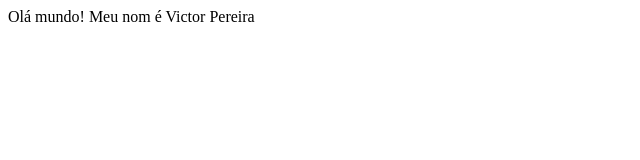
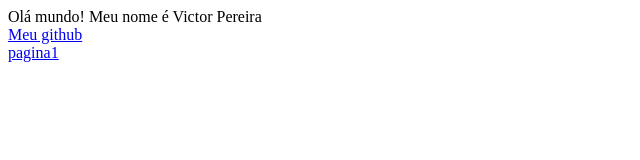
Before and after one commit to victor3236/Aprendendo-HTML-CSS-e-Javascript, a plain HTML site: page index.html in a window 1280 px wide. Shown: the whole page, without its empty margins (0-640 px from the left). Drawn offline with Linux system fonts and the light colour scheme.

Commit message:
nova pagina e links com tag a

```diff
--- a/index.html
+++ b/index.html
@@ -6,6 +6,10 @@
     <title>Meu Site</title>
 </head>
 <body>
-    Olá mundo! Meu nom é Victor Pereira
+    Olá mundo! Meu nome é Victor Pereira
+    <br>
+    <a href="https://github.com/victor3236" target="_blank">Meu github</a>
+    <br>
+    <a href="pagina1.html">pagina1</a>
 </body>
 </html>
```
Also changed, not shown: pagina1.html (added, +13 -0 lines).
